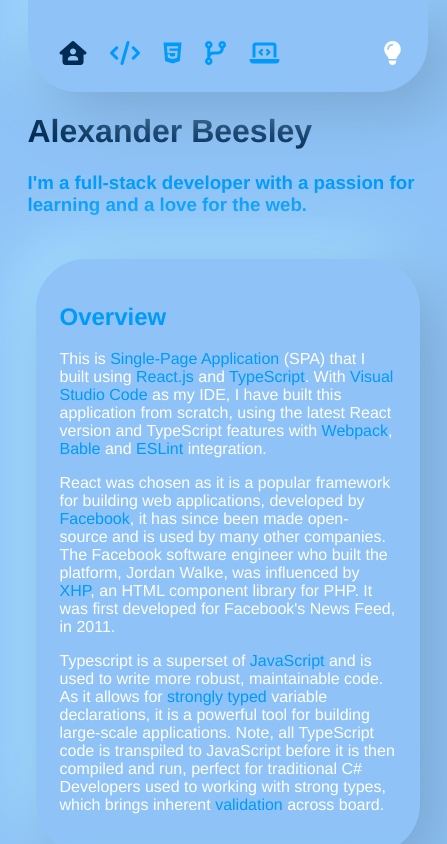
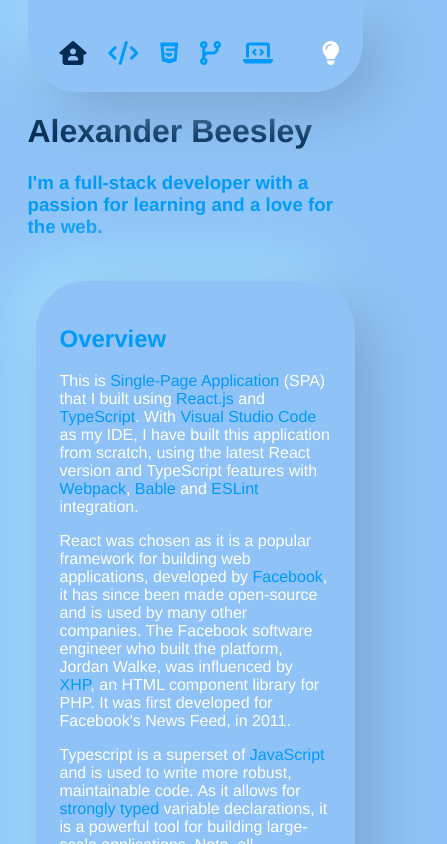
Before and after one commit to AlexBeesley/Personal-Blog-using-React, a React (Vite) app: page / in a window 390 px wide. Shown: the top 844 px of the page, 447 px wide, since content can reach past the window. Built offline with nearby package versions, Linux system fonts and the light colour scheme.

Commit message:
Responsivity issues resolved #6

```diff
--- a/src/Styles/main.module.scss
+++ b/src/Styles/main.module.scss
@@ -8,7 +8,8 @@ body {
   padding-left: 10%;
   padding-right: 10%;
   padding-top: 1.5rem;
-  min-width: 25rem;
+  min-width: 20rem;
+  overflow-x: hidden;
 }
 
 .loader {
```
